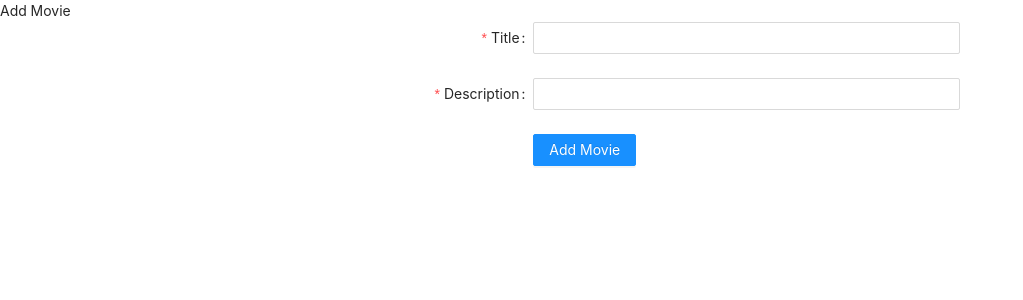
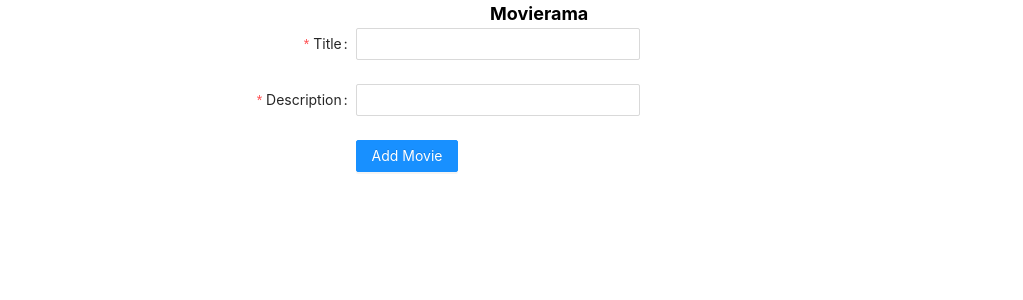
Before and after one commit to krampadance/movierama, a React (Create React App) app in the folder frontend/: page /users/addMovie in a window 1280 px wide. Shown: the top 300 px of the page, without its empty margins (0-1023 px from the left). Built offline with nearby package versions, Linux system fonts and the light colour scheme.

Commit message:
Adds more styling in the forms

```diff
--- a/frontend/src/pages/Login/index.js
+++ b/frontend/src/pages/Login/index.js
@@ -1,6 +1,6 @@
-import { Button, Form, Input, Col } from 'antd';
+import { Button, Form, Input, Col, Row } from 'antd';
 import React from 'react';
-import { useNavigate } from 'react-router-dom';
+import { useNavigate, Link } from 'react-router-dom';
 import { connect } from 'react-redux';
 import { login } from '../../services/apiCalls';
 import { showError } from '../../utils';
@@ -23,7 +23,14 @@ function Login({ setAccessToken }) {
 
   return (
     <>
-      <div>Movierama</div>
+      <Row type="flex" justify="center" align="middle">
+        <Col span={12} offset={6}>
+          <Link className="logo" to="/">
+            Movierama
+          </Link>
+        </Col>
+      </Row>
+      <Row type="flex" justify="start" align="middle">
         <Col span={12} offset={6}>
           <Form
             name="basic"
@@ -71,6 +78,7 @@ function Login({ setAccessToken }) {
             </Form.Item>
           </Form>
         </Col>
+      </Row>
     </>
   );
 }
--- a/frontend/src/pages/SignUp/index.js
+++ b/frontend/src/pages/SignUp/index.js
@@ -1,6 +1,6 @@
-import { Button, Col, Form, Input } from 'antd';
+import { Button, Col, Form, Input, Row } from 'antd';
 import React from 'react';
-import { useNavigate } from 'react-router-dom';
+import { useNavigate, Link } from 'react-router-dom';
 
 import { signup } from '../../services/apiCalls';
 import { showError, showSuccess } from '../../utils';
@@ -21,7 +21,14 @@ function SignUp() {
   };
   return (
     <>
-      <div>Movierama</div>
+      <Row type="flex" justify="center" align="middle">
+        <Col span={12} offset={6}>
+          <Link className="logo" to="/">
+            Movierama
+          </Link>
+        </Col>
+      </Row>
+      <Row type="flex" justify="start" align="middle">
         <Col span={12} offset={6}>
           <Form
             name="basic"
@@ -43,7 +50,7 @@ function SignUp() {
                   // TODO: dont forget to tmove comment and in login
                   // type: "email",
                   message: 'Please input your email!'
-              },
+                }
               ]}>
               <Input />
             </Form.Item>
@@ -55,7 +62,7 @@ function SignUp() {
                 {
                   required: true,
                   message: 'Please input your password!'
-              },
+                }
               ]}>
               <Input.Password />
             </Form.Item>
@@ -67,7 +74,7 @@ function SignUp() {
                 {
                   required: true,
                   message: 'Please input your first name!'
-              },
+                }
               ]}>
               <Input />
             </Form.Item>
@@ -78,7 +85,7 @@ function SignUp() {
                 {
                   required: true,
                   message: 'Please input your last name!'
-              },
+                }
               ]}>
               <Input />
             </Form.Item>
@@ -94,6 +101,7 @@ function SignUp() {
             </Form.Item>
           </Form>
         </Col>
+      </Row>
     </>
   );
 }
--- a/frontend/src/pages/User/AddMovie.js
+++ b/frontend/src/pages/User/AddMovie.js
@@ -1,19 +1,12 @@
-import { Button, Form, Input, notification, Col } from 'antd';
+import { Button, Form, Input, Row, Col } from 'antd';
 import React from 'react';
-import { useNavigate } from 'react-router-dom';
+import { useNavigate, Link } from 'react-router-dom';
 import { connect } from 'react-redux';
 import { addMovie } from '../../services/apiCalls';
-import { showSuccess } from '../../utils';
+import { showSuccess, showError } from '../../utils';
 
 function AddMovie({ accessToken }) {
   const navigate = useNavigate();
-
-  const showError = (description) => {
-    notification.error({
-      message: 'Login error',
-      description
-    });
-  };
 
   const onFinish = async (values) => {
     try {
@@ -27,8 +20,15 @@ function AddMovie({ accessToken }) {
 
   return (
     <>
-      <div>Add Movie</div>
+      <Row type="flex" justify="center" align="middle">
         <Col span={12} offset={6}>
+          <Link className="logo" to="/">
+            Movierama
+          </Link>
+        </Col>
+      </Row>
+      <Row type="flex" justify="start" align="middle">
+        <Col span={8} offset={4}>
           <Form
             name="basic"
             labelCol={{
@@ -46,7 +46,7 @@ function AddMovie({ accessToken }) {
                 {
                   required: true,
                   message: 'Please enter a movie title'
-              },
+                }
               ]}>
               <Input />
             </Form.Item>
@@ -58,7 +58,7 @@ function AddMovie({ accessToken }) {
                 {
                   required: true,
                   message: 'Please enter a movie description'
-              },
+                }
               ]}>
               <Input />
             </Form.Item>
@@ -74,6 +74,7 @@ function AddMovie({ accessToken }) {
             </Form.Item>
           </Form>
         </Col>
+      </Row>
     </>
   );
 }
```
Lines whose indentation alone changed are shown as unchanged.
